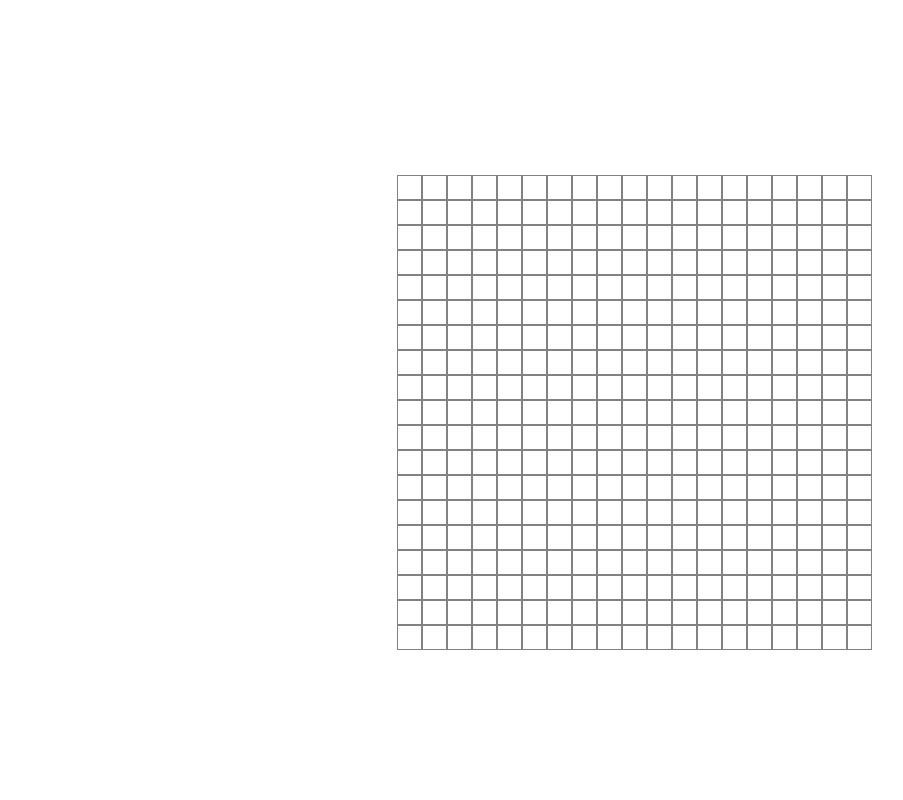
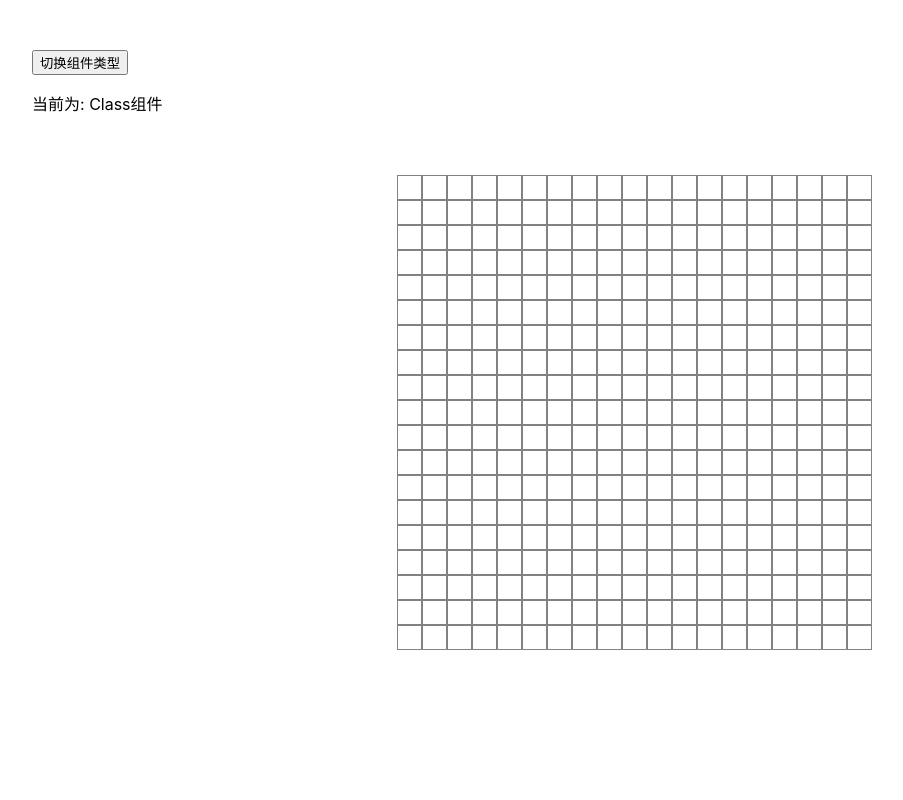
Before and after one commit to Chen-zuo/Gobang, a React (Create React App) app: page / in a window 1280 px wide. Shown: the top 800 px of the page, without its empty margins (18-921 px from the left). Built offline with nearby package versions, Linux system fonts and the light colour scheme.

Commit message:
<F> 修复 组件类型

```diff
--- a/src/App.css
+++ b/src/App.css
@@ -0,0 +1,7 @@
+
+.change{
+  position: absolute;
+  left: 0;
+  top: 50px;
+  margin: 0 50px;
+}
--- a/src/App.js
+++ b/src/App.js
@@ -1,13 +1,19 @@
 import './App.css';
+import { useState } from 'react';
 import GobangClass from './components/class'
-import GobangHook from './components/class'
+import GobangHook from './components/hook'
 
 
 function App() {
+  const [turn, setTurn] = useState(true)
   return (
     <div className="App">
-      <GobangClass/>
-      <GobangHook/>
+      <div className="change">
+        <button  onClick={() => {setTurn((turn)=>!turn)}}>切换组件类型</button>
+        <p>当前为: {turn ? 'Class组件' : 'Hook组件'}</p>
+      </div>
+
+      { turn ? <GobangClass/> : <GobangHook/> }
     </div>
   );
 }
--- a/src/components/class/index.js
+++ b/src/components/class/index.js
@@ -1,6 +1,6 @@
 import React, { Component } from "react";
 import "./index.css";
-export class Gobang extends Component {
+export class GobangClass extends Component {
   constructor(props) {
     super(props);
     this.state = {
@@ -178,4 +178,4 @@ export class Gobang extends Component {
   }
 }
 
-export default Gobang;
+export default GobangClass;
--- a/src/components/hook/index.js
+++ b/src/components/hook/index.js
@@ -1,6 +1,6 @@
 import React, { Component } from "react";
 import "./index.css";
-export class Gobang extends Component {
+export class GobangHook extends Component {
   constructor(props) {
     super(props);
     this.state = {
@@ -178,4 +178,4 @@ export class Gobang extends Component {
   }
 }
 
-export default Gobang;
+export default GobangHook;
```
